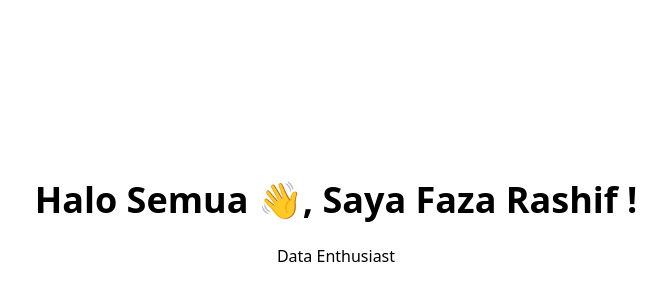
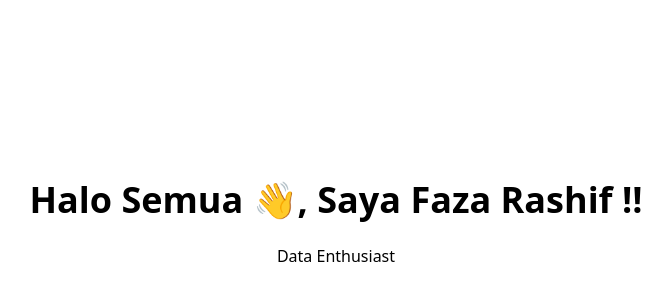
Before and after one commit to fazarashif/fazarashif.github.io, a website: page index.html in a window 1280 px wide. Shown: the part 176-476 px from the top of the page, without its empty margins (304-976 px from the left). Drawn offline with Linux system fonts and the light colour scheme.

Commit message:
edit: index.html

```diff
--- a/index.html
+++ b/index.html
@@ -17,7 +17,7 @@
         <div class="flex flex-wrap">
           <div class="w-full self-center px-4">
             <h1 class="text-4xl font-bold">
-              Halo Semua 👋, Saya Faza Rashif !
+              Halo Semua 👋, Saya Faza Rashif !!
             </h1>
             <h2 class="pt-6">Data Enthusiast</h2>
           </div>
```
